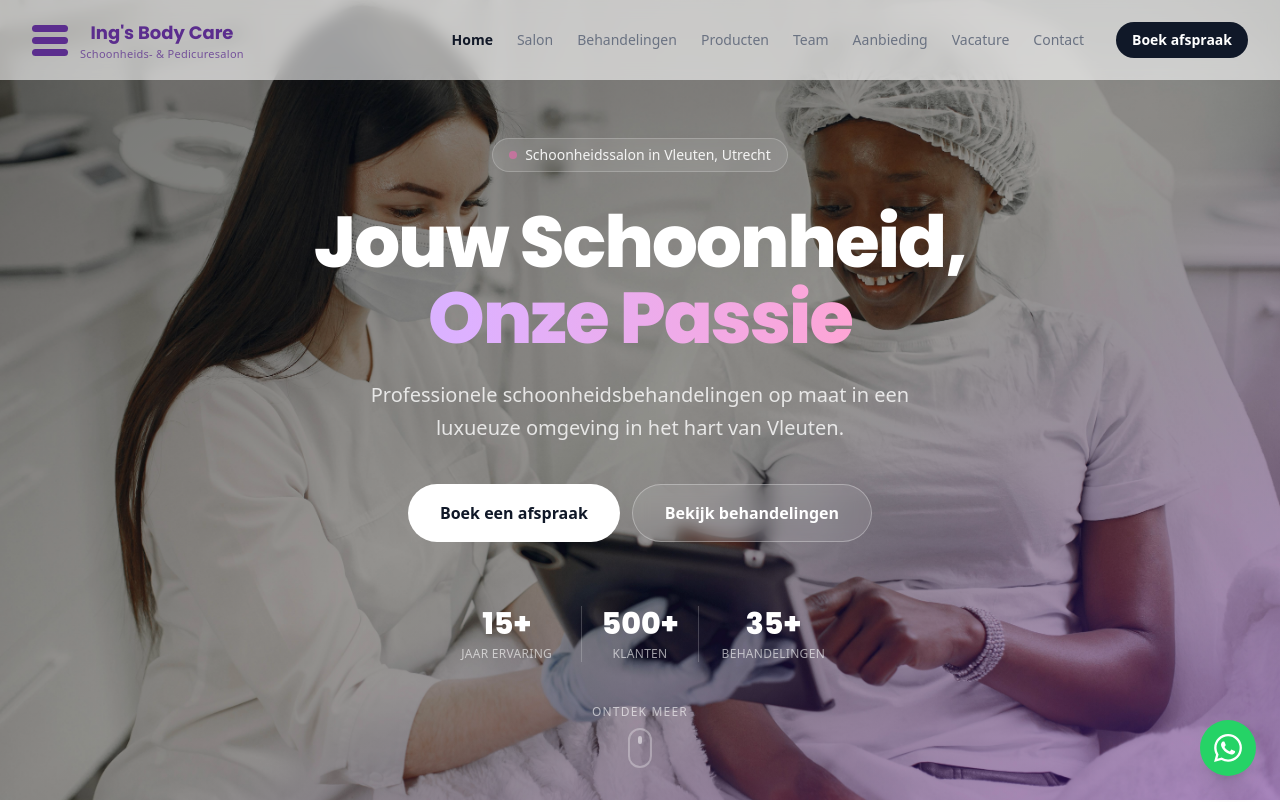
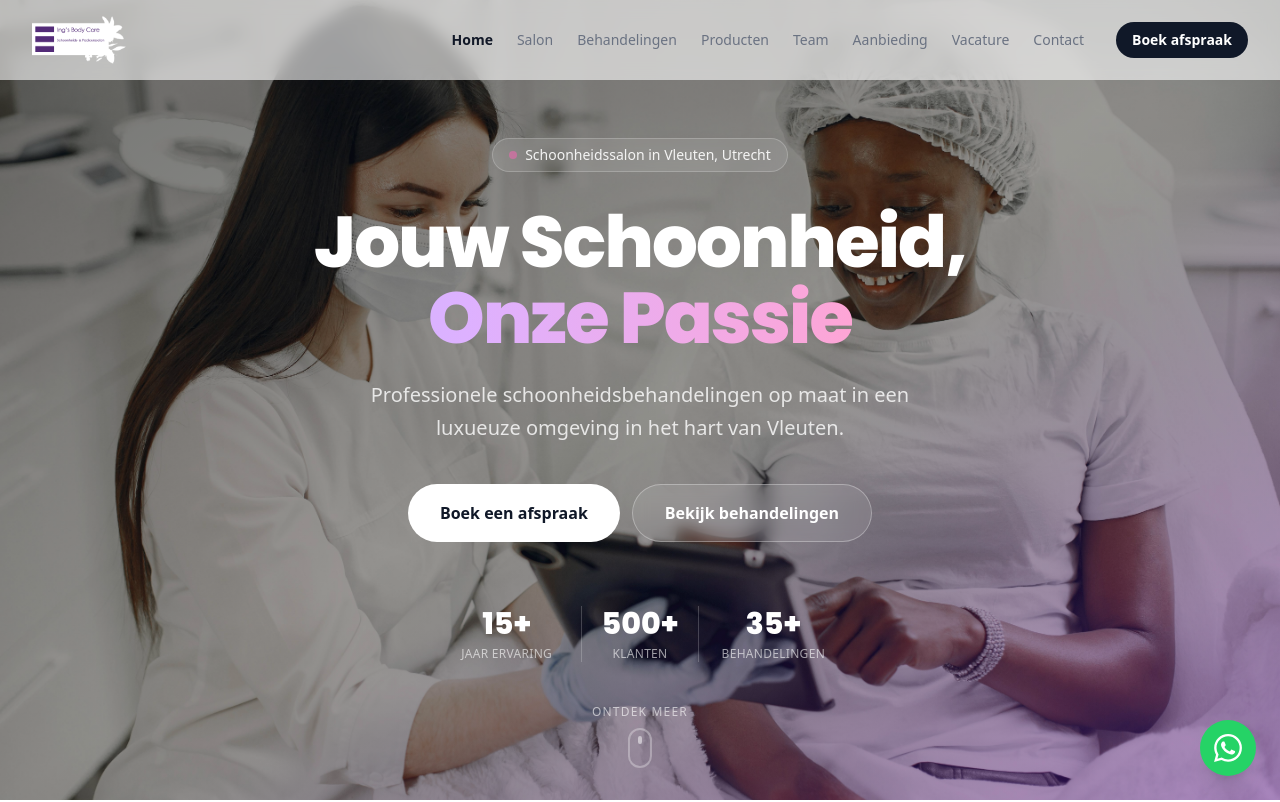
Before and after one commit to rezavdw/ings-bodycare, a Next.js app: page / in a window 1280 px wide. Shown: the top 802 px of the page. Built offline with nearby package versions, Linux system fonts and the light colour scheme.

Commit message:
commit logo #2

```diff
--- a/components/Header.tsx
+++ b/components/Header.tsx
@@ -62,24 +62,12 @@ export default function Header() {
         <div className="flex items-center justify-between h-16 md:h-20">
 
           {/* Logo */}
-          <button onClick={() => navTo("#home")} className="flex items-center gap-3 group">
-            {/* Three-bar mark */}
-            <div className="flex flex-col gap-[5px] group-hover:opacity-80 transition-opacity">
-              <div className="h-[7px] w-9 rounded-sm" style={{ backgroundColor: "#5b2d8e" }}></div>
-              <div className="h-[7px] w-9 rounded-sm" style={{ backgroundColor: "#5b2d8e" }}></div>
-              <div className="h-[7px] w-9 rounded-sm" style={{ backgroundColor: "#5b2d8e" }}></div>
-            </div>
-            <div className="flex flex-col leading-tight">
-              <span
-                className="text-lg font-bold"
-                style={{ fontFamily: "var(--font-playfair)", color: "#5b2d8e" }}
-              >
-                Ing&apos;s Body Care
-              </span>
-              <span className="text-[11px] font-medium tracking-wide" style={{ color: "#5b2d8e", opacity: 0.75 }}>
-                Schoonheids- &amp; Pedicuresalon
-              </span>
-            </div>
+          <button onClick={() => navTo("#home")} className="group">
+            <img
+              src="/logo.png"
+              alt="Ing's Body Care"
+              className="h-12 w-auto group-hover:opacity-80 transition-opacity"
+            />
           </button>
 
           {/* Desktop Nav */}
```
Also changed, not shown: public/logo.png (added).
